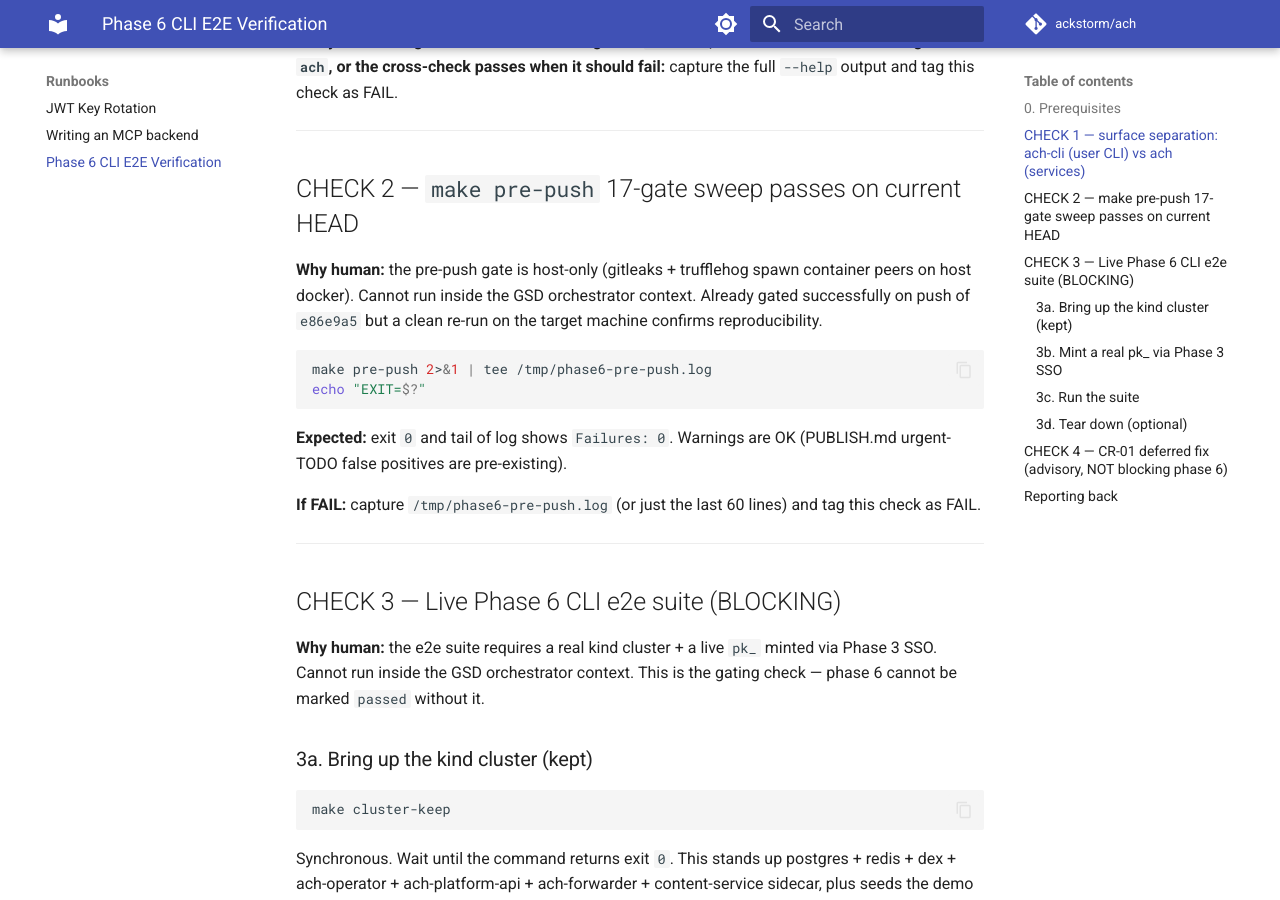
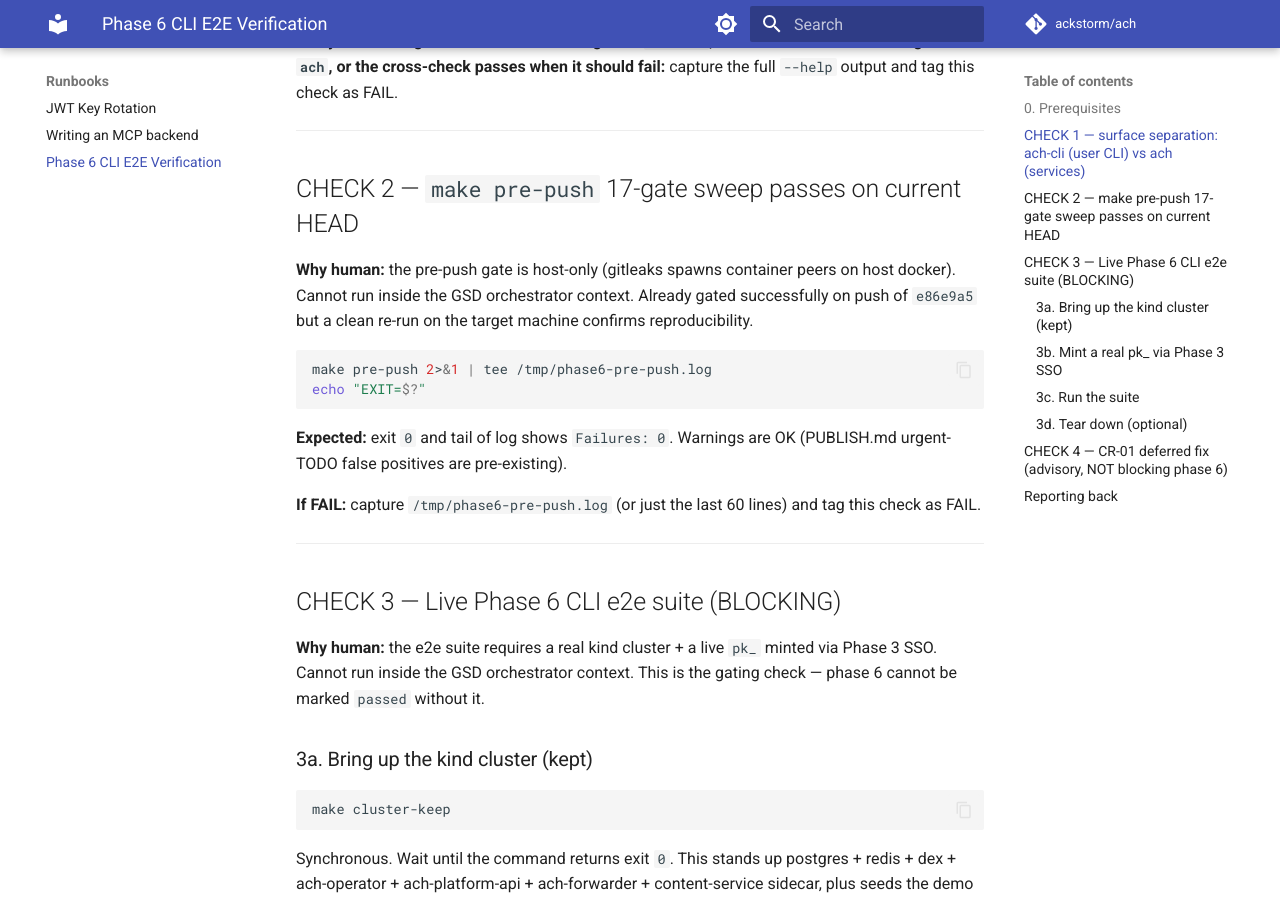
Before and after one commit to ackstorm/ach, an MkDocs documentation site: the page built from docs/runbooks/phase6-cli-e2e-verification.md, in a window 1280 px wide and 900 px high, scrolled down 1530 px. Built offline with MkDocs 1.6.1 and Material for MkDocs 9.7.7, drawn with Linux system fonts in a browser that asks for light colours; comment, search, counter and statistics services are not loaded; the version menu is left out.

Commit message:
chore(hooks): lighten pre-push security gates

```diff
--- a/docs/runbooks/phase6-cli-e2e-verification.md
+++ b/docs/runbooks/phase6-cli-e2e-verification.md
@@ -73,7 +73,7 @@ capture the full `--help` output and tag this check as FAIL.
 
 ## CHECK 2 — `make pre-push` 17-gate sweep passes on current HEAD
 
-**Why human:** the pre-push gate is host-only (gitleaks + trufflehog spawn
+**Why human:** the pre-push gate is host-only (gitleaks spawns
 container peers on host docker). Cannot run inside the GSD orchestrator
 context. Already gated successfully on push of `e86e9a5` but a clean
 re-run on the target machine confirms reproducibility.
```
Also changed, not shown: CHANGELOG.md (+3 -0 lines), docs/ach-project-spec.md (+3 -3 lines), references/makefile.md (+2 -2 lines), 3 other files.
